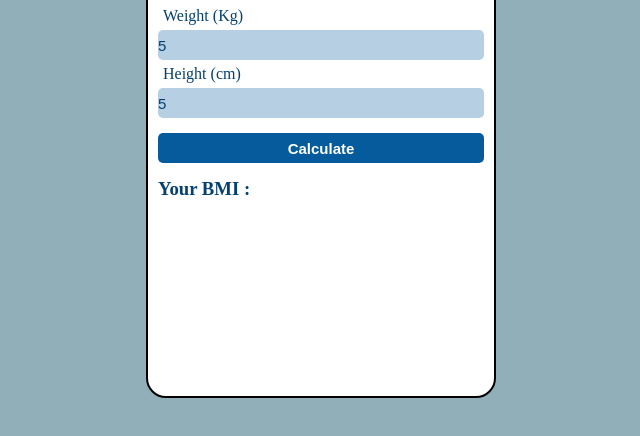
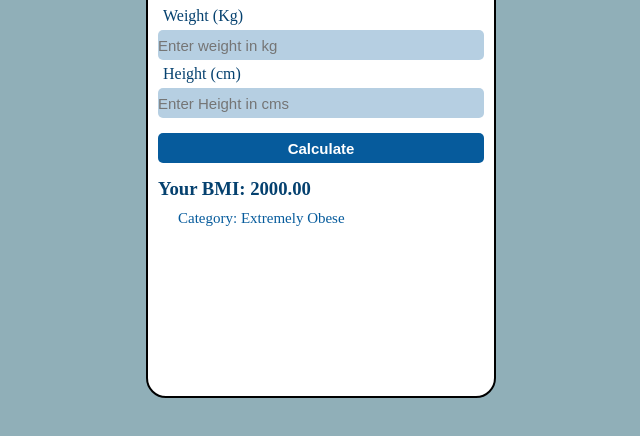
Before and after one commit to Surbhi-0204/LearnJS-Projects, a plain HTML site: page BMI_Calculator/index.html in a window 1280 px wide. Both pictures are taken after typing "5", "5" into the empty fields and a click on the button "Calculate". Shown: the part 162-598 px from the top of the page, without its empty margins (319-959 px from the left). Drawn offline with Linux system fonts and the light colour scheme.

Commit message:
Added the Js code and modified the html file  for the BMI Calculator

```diff
--- a/BMI_Calculator/index.html
+++ b/BMI_Calculator/index.html
@@ -10,16 +10,15 @@
     <div class="container">
         <h1>BODY MASS INDEX</h1>
 
-        <label for="weight" id="weight">Weight (Kg)</label>
-        <input type="number" id="weight">
+        <label for="weight" >Weight (Kg)</label>
+        <input type="number" id="weight" placeholder="Enter weight in kg">
 
-        <label for="height" id="height">Height (cm)</label>
-        <input type="number" id="height">
+        <label for="height" >Height (cm)</label>
+        <input type="number" id="height" placeholder="Enter Height in cms">
 
-        <button id="calculate">Calculate</button>
+        <button id="calculate" onclick="bmi()">Calculate</button>
         <div id="res">
-            <h3>Your BMI :</h3>
-            <p></p>
+
         </div>
     </div>
 </body>
--- a/BMI_Calculator/script.js
+++ b/BMI_Calculator/script.js
@@ -0,0 +1,32 @@
+function bmi(){
+    const h= document.getElementById("height").value;
+    const w= document.getElementById("weight").value;
+    const height=parseFloat(h);
+    const weight=parseFloat(w);
+    console.log(h);
+    console.log(w);
+
+    const BMI = (weight*10000)/(height*height);
+
+    let category="";
+    if (BMI< 18.5){
+        category ="Underweight";
+        }
+        else if (BMI >= 18.5 && BMI <25){
+            category="Normal";
+        }
+        else if (BMI >= 25 && BMI <30){
+            category="Over Weight";
+        }
+        else if (BMI >= 30 && BMI <35){
+            category="Obese";
+        }
+        else{
+            category="Extremely Obese";
+        }
+    document.getElementById("res").innerHTML= `<h3>Your BMI: ${BMI.toFixed(2)}</h3><p>Category: ${category}</p>`;
+    document.getElementById('height').value="";
+    document.getElementById('weight').value="";
+
+
+}
--- a/BMI_Calculator/style.css
+++ b/BMI_Calculator/style.css
@@ -63,7 +63,7 @@ label{
 
 }
 #res p{
-    font-size: 20px;
+    font-size: 15px;
     color: #065b9c;
     margin-top: 10px;
     margin-left: 20px;
```
